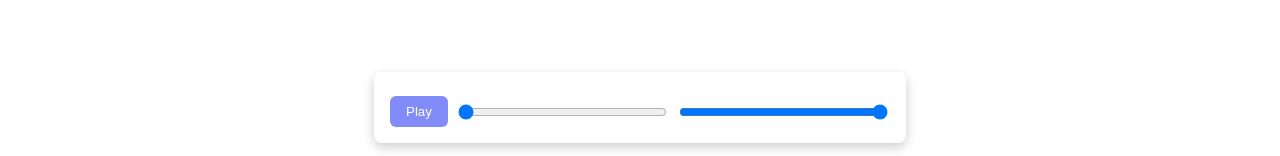
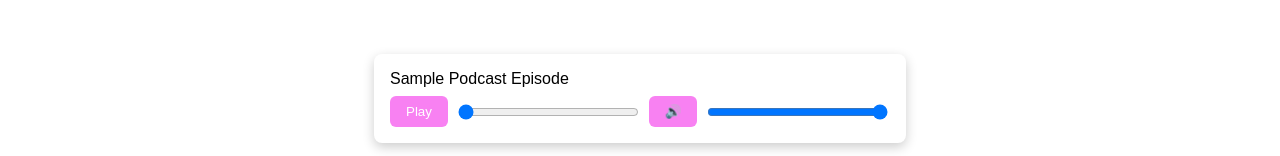
Before and after one commit to JodieAlbanyCloete/JODCLO25141_PT2503_A_Jodie_Cloete_DJSPP, a React (Vite) app: page /favourites in a window 1280 px wide. Shown: the part 641-797 px from the top of the page. Built offline with nearby package versions, Linux system fonts and the light colour scheme; no server answers.

Commit message:
Add: Source added to GlobalPlayerAudio inside the App component

```diff
--- a/src/App.jsx
+++ b/src/App.jsx
@@ -33,7 +33,10 @@ export default function App() {
           </Routes>
 
           {/* Global Audio Player */}
-          <GlobalAudioPlayer />
+          <GlobalAudioPlayer
+            src="https://podcast-api.netlify.app/placeholder-audio.mp3"
+            title="Sample Podcast Episode"
+          />
         </PodcastProvider>
       </FavouritesProvider>
     </>
--- a/src/api/fetchPata.js
+++ b/src/api/fetchPata.js
@@ -72,17 +72,11 @@ export async function fetchRecommendedPodcasts(
 
 export async function fetchPodcastAudio(id) {
   try {
-    const res = await fetch(
-      `https://podcast-api.netlify.app/placeholder-audio.mp3`,
-    );
-    if (!res.ok) throw new Error(`HTTP error ${res.status}`);
-    const data = await res.json();
+    // For now, the placeholder audio is static
+    const audioUrl = "https://podcast-api.netlify.app/placeholder-audio.mp3";
+    const title = "Sample Episode";
 
-    // Return only the audio and title
-    return {
-      audio: data.audio,
-      title: data.title,
-    };
+    return { audio: audioUrl, title };
   } catch (err) {
     console.error("Failed to fetch podcast audio:", err);
     throw err;
--- a/src/components/UI/GlobalAudioPlayer.jsx
+++ b/src/components/UI/GlobalAudioPlayer.jsx
@@ -6,20 +6,39 @@ export default function GlobalAudioPlayer({ src, title }) {
   const [isPlaying, setIsPlaying] = useState(false);
   const [progress, setProgress] = useState(0);
   const [volume, setVolume] = useState(1);
+  const [isMuted, setIsMuted] = useState(false);
 
-  const togglePlay = () => {
+  // Play / Pause button
+  const togglePlay = async () => {
     if (!audioRef.current) return;
-    if (isPlaying) audioRef.current.pause();
-    else audioRef.current.play();
-    setIsPlaying(!isPlaying);
+
+    try {
+      if (isPlaying) {
+        audioRef.current.pause();
+      } else {
+        await audioRef.current.play(); // must await the promise
+      }
+      setIsPlaying(!isPlaying);
+    } catch (err) {
+      if (err.name !== "AbortError") console.error("Audio play error:", err);
+    }
   };
 
+  // Mute / Unmute button
+  const toggleMute = () => {
+    if (!audioRef.current) return;
+    audioRef.current.muted = !isMuted;
+    setIsMuted(!isMuted);
+  };
+
+  // Update progress bar
   const handleTimeUpdate = () => {
     if (!audioRef.current) return;
     const duration = audioRef.current.duration || 1;
     setProgress((audioRef.current.currentTime / duration) * 100);
   };
 
+  // Seek audio
   const handleSeek = (e) => {
     if (!audioRef.current) return;
     const percent = e.target.value;
@@ -27,32 +46,56 @@ export default function GlobalAudioPlayer({ src, title }) {
     setProgress(percent);
   };
 
+  // Adjust volume
   const handleVolume = (e) => {
     const vol = e.target.value;
     setVolume(vol);
-    if (audioRef.current) audioRef.current.volume = vol;
+    if (audioRef.current) {
+      audioRef.current.volume = vol;
+      if (vol > 0 && isMuted) setIsMuted(false);
+    }
   };
 
+  // Reset play button when audio ends
   useEffect(() => {
     const audio = audioRef.current;
+    if (!audio) return;
+
     const handleEnded = () => setIsPlaying(false);
     audio.addEventListener("ended", handleEnded);
+
     return () => audio.removeEventListener("ended", handleEnded);
   }, []);
 
   return (
     <div className={styles.player}>
+      {/* Audio element */}
       <audio ref={audioRef} src={src} onTimeUpdate={handleTimeUpdate} />
+
+      {/* Title */}
       <div className={styles.info}>{title}</div>
+
+      {/* Controls */}
       <div className={styles.controls}>
+        {/* Play/Pause */}
         <button onClick={togglePlay}>{isPlaying ? "Pause" : "Play"}</button>
+
+        {/* Progress bar */}
         <input
           type="range"
           min="0"
           max="100"
           value={progress}
           onChange={handleSeek}
+          className={styles.progressBar}
         />
+
+        {/* Mute / Unmute */}
+        <button onClick={toggleMute}>
+          {isMuted || volume === 0 ? "🔇" : "🔊"}
+        </button>
+
+        {/* Volume slider */}
         <input
           type="range"
           min="0"
@@ -60,6 +103,7 @@ export default function GlobalAudioPlayer({ src, title }) {
           step="0.01"
           value={volume}
           onChange={handleVolume}
+          className={styles.volumeBar}
         />
       </div>
     </div>
--- a/src/components/UI/GlobalAudioPlayer.module.css
+++ b/src/components/UI/GlobalAudioPlayer.module.css
@@ -20,7 +20,7 @@
   padding: 0.5rem 1rem;
   border: none;
   border-radius: 6px;
-  background-color: #818cf8;
+  background-color: #f881f2;
   color: white;
   cursor: pointer;
 }
```
